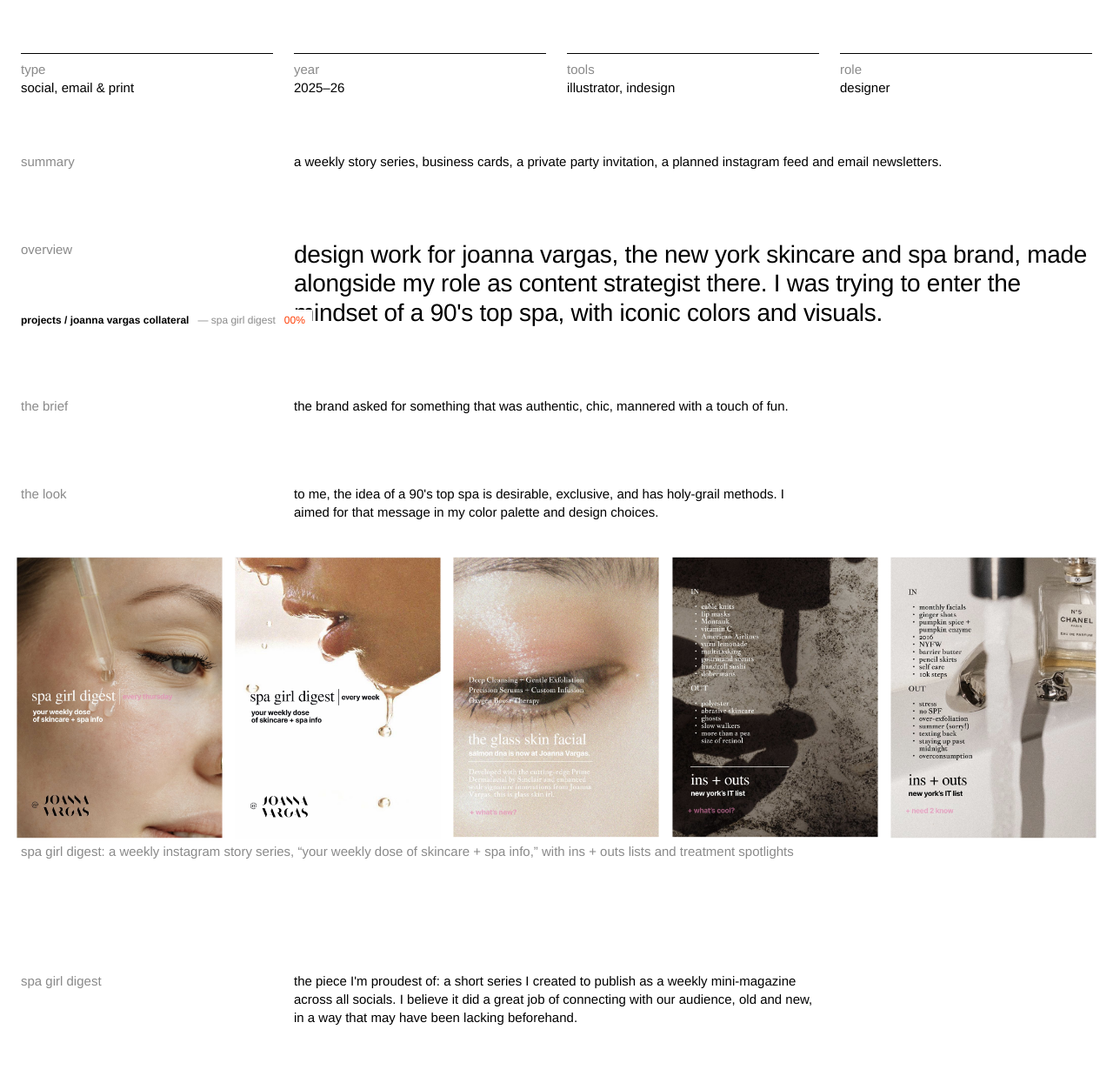
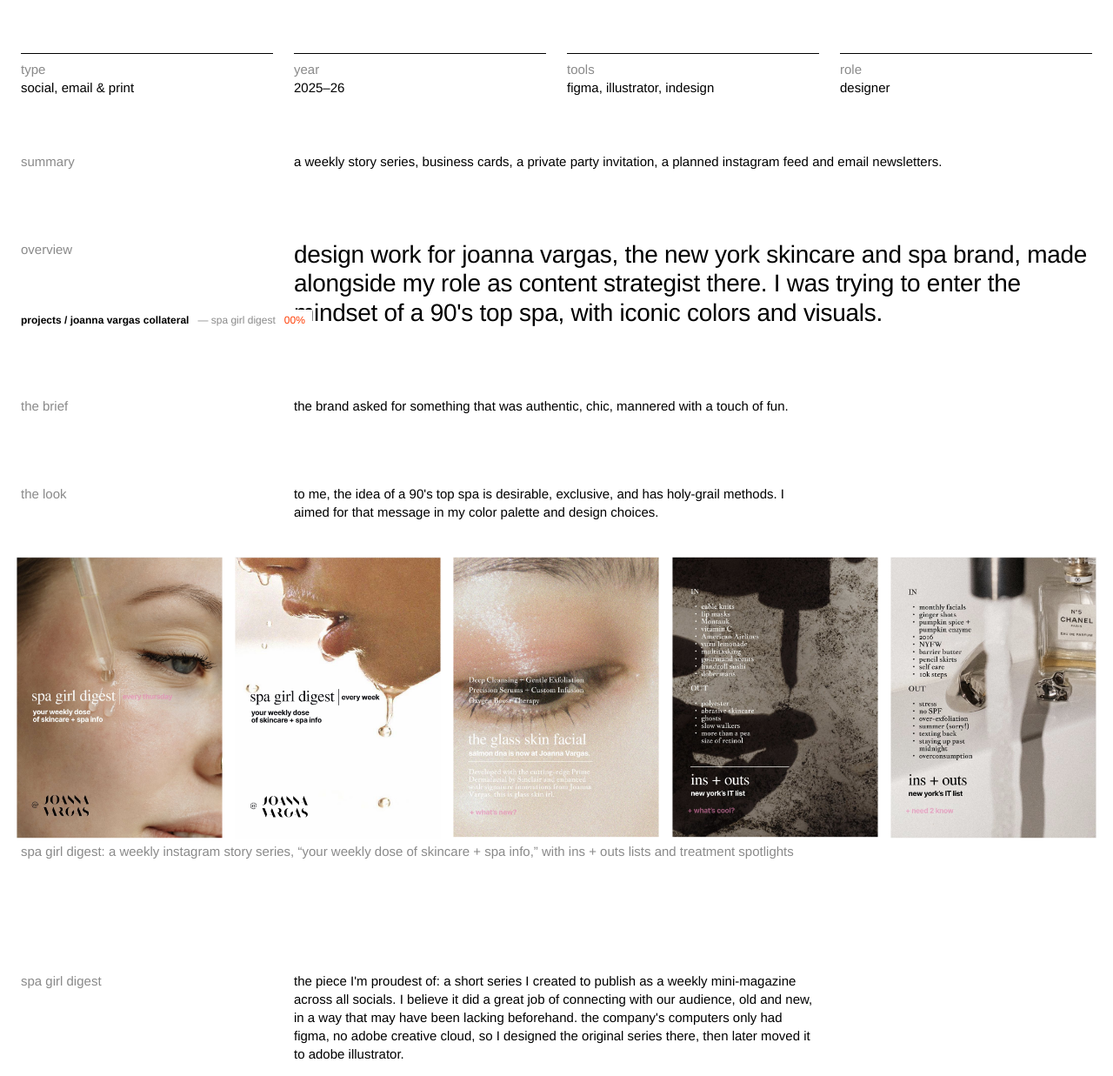
Before and after one commit to glitchdalle/dellawirfel, a plain HTML site: page projects/joanna-vargas-brand.html in a window 1280 px wide. Shown: the part 403-1640 px from the top of the page at 87% size. Drawn offline with Linux system fonts and the light colour scheme.

Commit message:
figma: spa girl digest was designed in figma first (JV page + /doordash)
Co-Authored-By: Claude Opus 5.5 <noreply@anthropic.com>
Claude-Session: https://claude.ai/code/session_01RkuedTUMzGSUkbQHpBo9SB

```diff
--- a/projects/joanna-vargas-brand.html
+++ b/projects/joanna-vargas-brand.html
@@ -25,7 +25,7 @@
     <div class="meta grid12 reveal">
       <div><span>type</span>social, email &amp; print</div>
       <div><span>year</span>2025–26</div>
-      <div><span>tools</span>illustrator, indesign</div>
+      <div><span>tools</span>figma, illustrator, indesign</div>
       <div><span>role</span>designer</div>
     </div>
 
@@ -53,7 +53,7 @@
     </div>
     <section class="grid12">
       <p class="c1-3 label">spa girl digest</p>
-      <p class="c4-9 reveal">the piece I'm proudest of: a short series I created to publish as a weekly mini-magazine across all socials. I believe it did a great job of connecting with our audience, old and new, in a way that may have been lacking beforehand.</p>
+      <p class="c4-9 reveal">the piece I'm proudest of: a short series I created to publish as a weekly mini-magazine across all socials. I believe it did a great job of connecting with our audience, old and new, in a way that may have been lacking beforehand. the company's computers only had figma, no adobe creative cloud, so I designed the original series there, then later moved it to adobe illustrator.</p>
     </section>
 
     <div class="media reveal"><img width="2400" height="1553" src="../images/web/businesscard.jpg" alt="joanna vargas business card, front and back" loading="lazy"></div>
```
Also changed, not shown: doordash/index.html (+3 -1 lines).
